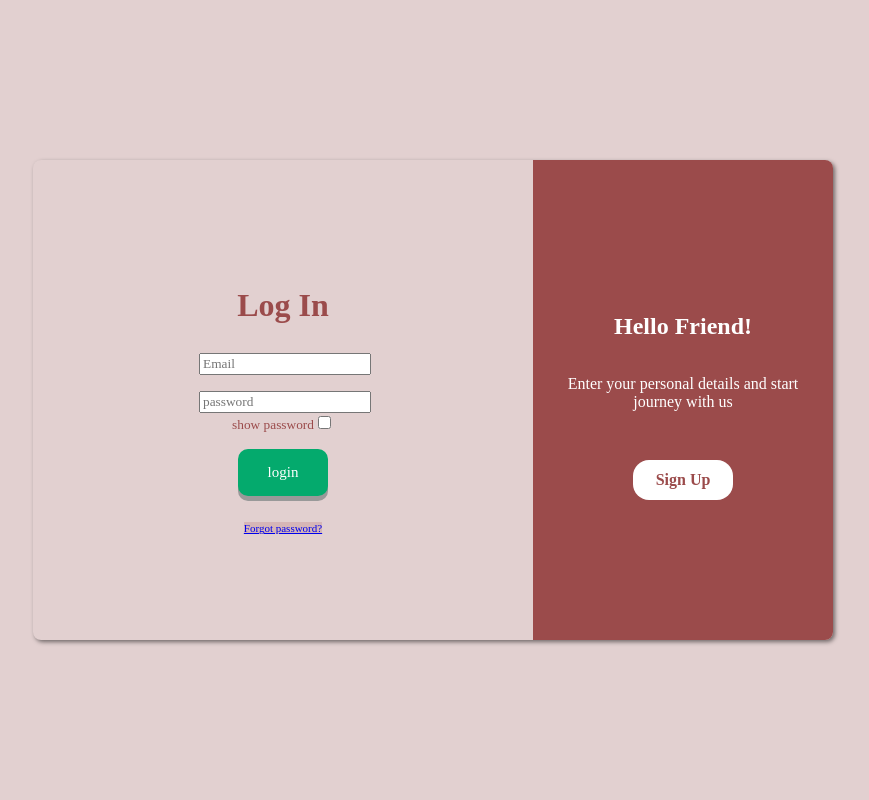
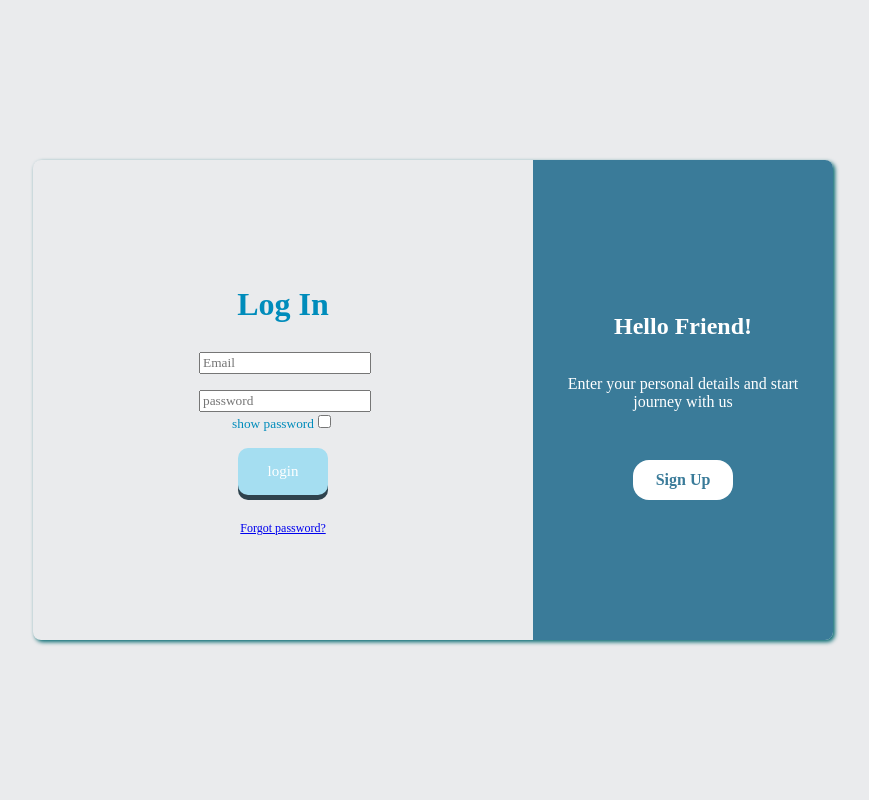
Before and after one commit to amal-krishna-m-u-21/RDBMS-miniproject, a PHP site: page /login.html in a window 1280 px wide. Shown: the whole page, without its empty margins (207-1076 px from the left). Run offline with PHP 8.4, Linux system fonts and the light colour scheme; some libraries are stand-ins or nearby versions.

Commit message:
theme change,encrypted passd

```diff
--- a/login_page/login.css
+++ b/login_page/login.css
@@ -10,7 +10,7 @@
 }
 html,
 body {
-  background-color: rgb(226, 208, 208);
+  background-color: #EAEBED;
   width: 100%;
   height: 100%;
   display: flex;
@@ -19,7 +19,8 @@ body {
 }
 
 .card {
-  box-shadow: 2px 2px 4px rgba(0,0,0,0.5);
+  box-shadow:  2px 2px 4px #01676e;
+  color: #04AA6D;
   width: 800px;
   height: 480px;
   border-radius: 8px;
@@ -36,13 +37,13 @@ body {
   height: 200px;
   margin-top: 100px;
   z-index: 4;
-  color: #fff;
+  color: #FFFFFF;
   position: absolute;
   padding: 16px;
 }
 .card .wordLeft label,
 .card .wordRight label {
-  color: #9b4b4b;
+  color: #3A7B99;
   font-weight: 900;
   position: absolute;
   margin-top: 239px;
@@ -59,7 +60,7 @@ body {
 }
 .card .loginPage,
 .card .registerPage {
-  color: #9b4b4b;
+  color: #008cbb;
   z-index: 3;
   display: flex;
   justify-content: center;
@@ -79,7 +80,7 @@ body {
   border-radius: 16px;
   border: none;
   color: #fff;
-  background-color: #9b4b4b;
+  background-color: #3A7B99;
   cursor: pointer;
 }
 .card .loginPage .fab.fa-facebook,
@@ -94,12 +95,13 @@ body {
   height: 40px;
   border-radius: 16px;
   color: #fff;
-  background-color: #9b4b4b;
+  background-color: #3A7B99;
   cursor: pointer;
 }
 .card .loginPage .group,
 .card .registerPage .group {
   margin: 8px;
+
 }
 .card .loginPage .group label,
 .card .registerPage .group label {
@@ -120,8 +122,8 @@ body {
   border-radius: 0px;
   position: absolute;
   right: 0px;
-  background-color: #9b4b4b;
-  color: #fff;
+  background-color: #3A7B99;
+  color: rgb(211, 211, 211);
 }
 .card .cover #changePage {
   position: absolute;
@@ -130,14 +132,52 @@ body {
   border-radius: 16px;
   border: none;
   margin-top: 160px;
-  color: #9b4b4b;
+  color: #3A7B99;
   background-color: #fff;
   font-size: 20px;
 }
+input[type="date"]{
+  background-color: #008cbb;;
+  padding:5px;
+  align-items:center;
+  font-family: "Roboto mono",monospace;
+  color:#ffffff;
+  font-size: 15px;
+  border:none;
+  outline:none;
+  border-radius:35px;
+  margin-bottom: 15px;
+  margin-top: 15px;
+
+
+}
+.date:hover{background-color: #4ac3ff;
+  color:#201b1b;
+  font-size: 15px;
+  border:none;
+  outline:none;
+  border-radius:25px;
+  margin-bottom: 25px;
+  margin-top: 25px;
+  }
+::-webkit-calendar-picker-indicator{
+  background-color: #ffffff;
+  padding:2px;
+  cursor:pointer;
+  border-radius: 15px;
+
+}
 .tiny-text{
-  color: #fff;
-  background-color: hsla(0, 30%, 75%, 0.71);
-  font-size: 11px;
+  font-family: "Roboto mono",monospace;
+  color: #008cbb;
+  font-size: 12px;
+}
+.tiny-text:hover{
+
+  background-color: #96e0fda4;
+  font-size:15px;
+  border-radius: 10px;
+
 }
 .button {
   padding: 15px 30px;
@@ -145,17 +185,17 @@ body {
   text-align: center;
   cursor: pointer;
   outline: none;
-  color: #fff;
-  background-color: #04AA6D;
+  color: #FFFFFF;
+  background-color: #A5DEF1;
   border: none;
   border-radius: 10px;
-  box-shadow: 0 5px #999;
+  box-shadow: 0 5px #2E424D;
 }
 
-.button:hover {background-color: #3e8e41}
+.button:hover {background-color: #00ccff}
 
 .button:active {
-  background-color: #3e8e41;
-  box-shadow: 0 5px #666;
+  background-color: #00b89f;
+  box-shadow: 0 5px #2E424D;
   transform: translateY(4px);
 }
--- a/login_page/login.html
+++ b/login_page/login.html
@@ -57,9 +57,6 @@
       <input type="text" name="name" placeholder="name"/><br>
        </div>
        <div class="group">
-           <input type="date" name="dob"/>
-         </div>
-    <div class="group">
          <label class="far fa-envelope" for="email"></label>
          <input type="email" name="email" placeholder="E-mail"/>
         </div>
@@ -71,6 +68,10 @@
           <label class="fas fa-key" for="password2"></label>
           <input type="password" name="password2" id="password2" placeholder=" confirm password"/>
           <br><small> show password</small><input type="checkbox" onclick="visible(),visiblei()">
+        </div>
+        <div class="date">
+           <input type="date" name="dob" value=""
+           min="1997-01-01" max="2030-12-31">
          </div>
         <button class="button" id="register" type="submit">Register</button>
       </form>
--- a/login_page/session.php
+++ b/login_page/session.php
@@ -4,14 +4,14 @@
 
    $user_check = $_SESSION['login_user'];
 
-   $ses_sql = mysqli_query($db,"select username from users where username = '$user_check' ");
+   $ses_sql = mysqli_query($conn,"select user_name from User_details where user_name = '$user_check' ");
 
    $row = mysqli_fetch_array($ses_sql,MYSQLI_ASSOC);
 
-   $login_session = $row['names'];
+    $_SESSION['login_session'] = $row['user_name'];
 
    if(!isset($_SESSION['login_user'])){
-      header("location:login.php");
+      header("location:login.html");
       die();
    }
 ?>
```
Also changed, not shown: login_page/config.php (added, +8 -0 lines), login_page/dashboard.html (deleted, +0 -14 lines), login_page/dashboard.php (added, +25 -0 lines), login_page/login.php (+26 -26 lines), login_page/reg-validation.js (+7 -5 lines), login_page/reg.php (+11 -14 lines), login_page/wrongpswd.php (added, +8 -0 lines). Lines whose indentation alone changed are shown as unchanged.
